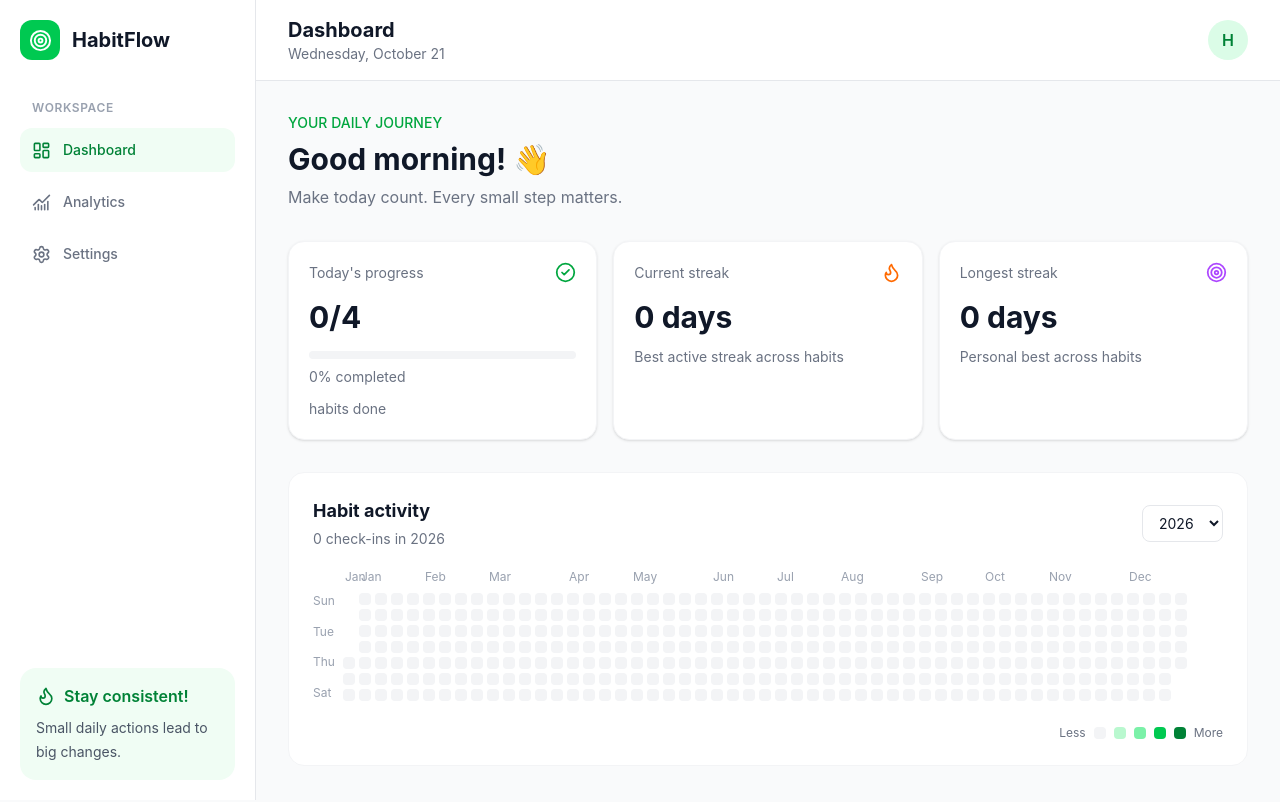
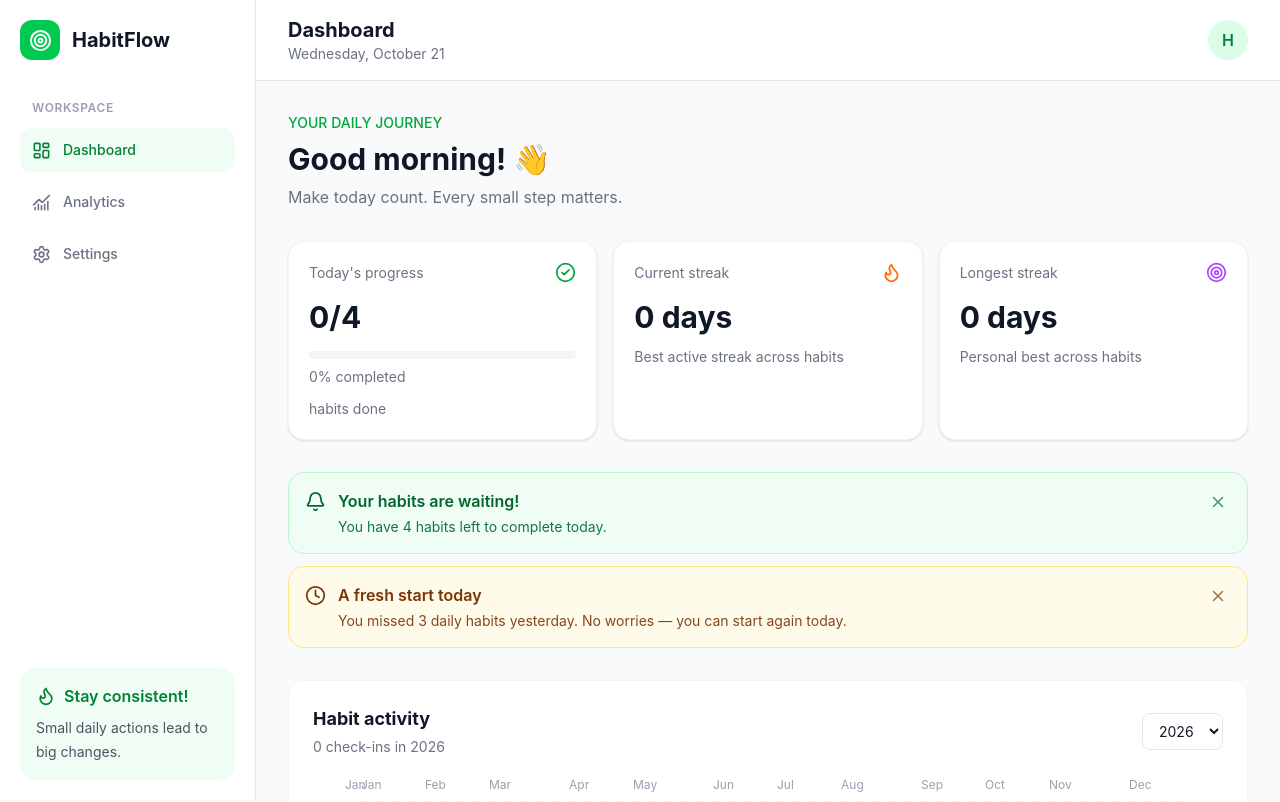
Before and after one commit to namitmalasi/HabitFlow, a React (Vite) app: page / in a window 1280 px wide. Shown: the top 802 px of the page. Built offline with nearby package versions, Linux system fonts and the light colour scheme.

Commit message:
feat: add habit reminders

```diff
--- /dev/null
+++ b/src/components/dashboard/ReminderNudge.jsx
@@ -0,0 +1,101 @@
+import { useState } from "react";
+import { Bell, CheckCircle2, Clock, X } from "lucide-react";
+import { format, subDays } from "date-fns";
+import { getToday } from "../../utils/dates";
+
+export default function ReminderNudge({ habits }) {
+  const [dismissed, setDismissed] = useState([]);
+
+  const today = getToday();
+  const yesterday = format(subDays(new Date(), 1), "yyyy-MM-dd");
+
+  const incompleteToday = habits.filter(
+    (habit) => !habit.completedDates.includes(today),
+  );
+
+  // Only daily habits are treated as missed yesterday.
+  const missedYesterday = habits.filter(
+    (habit) =>
+      habit.targetFrequency === 7 && !habit.completedDates.includes(yesterday),
+  );
+
+  const reminders = [];
+
+  if (incompleteToday.length > 0) {
+    reminders.push({
+      id: "today",
+      title: "Your habits are waiting!",
+      message: `You have ${incompleteToday.length} habit${
+        incompleteToday.length === 1 ? "" : "s"
+      } left to complete today.`,
+      icon: Bell,
+      style: "border-green-200 bg-green-50 text-green-800",
+    });
+  }
+
+  if (missedYesterday.length > 0) {
+    reminders.push({
+      id: "yesterday",
+      title: "A fresh start today",
+      message: `You missed ${missedYesterday.length} daily habit${
+        missedYesterday.length === 1 ? "" : "s"
+      } yesterday. No worries — you can start again today.`,
+      icon: Clock,
+      style: "border-amber-200 bg-amber-50 text-amber-900",
+    });
+  }
+
+  const visibleReminders = reminders.filter(
+    (reminder) => !dismissed.includes(`${today}-${reminder.id}`),
+  );
+
+  if (habits.length > 0 && incompleteToday.length === 0) {
+    return (
+      <div className="flex items-center gap-3 rounded-2xl border border-green-200 bg-green-50 p-4 text-green-800 dark:border-green-900 dark:bg-green-950 dark:text-green-200">
+        <CheckCircle2 size={22} />
+        <p className="text-sm font-medium">
+          Amazing! You've completed all your habits today.
+        </p>
+      </div>
+    );
+  }
+
+  if (visibleReminders.length === 0) {
+    return null;
+  }
+
+  return (
+    <div className="space-y-3">
+      {visibleReminders.map((reminder) => {
+        const Icon = reminder.icon;
+
+        return (
+          <div
+            key={reminder.id}
+            className={`flex items-start gap-3 rounded-2xl border p-4 dark:border-gray-700 dark:bg-gray-900 dark:text-gray-100 ${reminder.style}`}
+          >
+            <Icon className="mt-0.5 shrink-0" size={21} />
+
+            <div className="min-w-0 flex-1">
+              <h3 className="font-semibold">{reminder.title}</h3>
+              <p className="mt-1 text-sm opacity-90">{reminder.message}</p>
+            </div>
+
+            <button
+              onClick={() =>
+                setDismissed((previous) => [
+                  ...previous,
+                  `${today}-${reminder.id}`,
+                ])
+              }
+              aria-label="Dismiss reminder"
+              className="shrink-0 rounded-lg p-1 opacity-70 hover:bg-black/5 hover:opacity-100 dark:hover:bg-white/10"
+            >
+              <X size={18} />
+            </button>
+          </div>
+        );
+      })}
+    </div>
+  );
+}
--- a/src/pages/Dashboard.jsx
+++ b/src/pages/Dashboard.jsx
@@ -7,7 +7,7 @@ import { useHabitStore } from "../store/habitStore";
 import { getToday } from "../utils/dates";
 import { getCurrentStreak, getLongestStreak } from "../utils/streaks";
 import HabitHeatmap from "../components/dashboard/HabitHeatmap";
-
+import ReminderNudge from "../components/dashboard/ReminderNudge";
 export default function Dashboard() {
   const habits = useHabitStore((state) => state.habits);
   const toggleHabit = useHabitStore((state) => state.toggleHabit);
@@ -116,6 +116,8 @@ export default function Dashboard() {
         />
       </section>
 
+      <ReminderNudge habits={habits} />
+
       <HabitHeatmap habits={habits} />
 
       <HabitList
```
